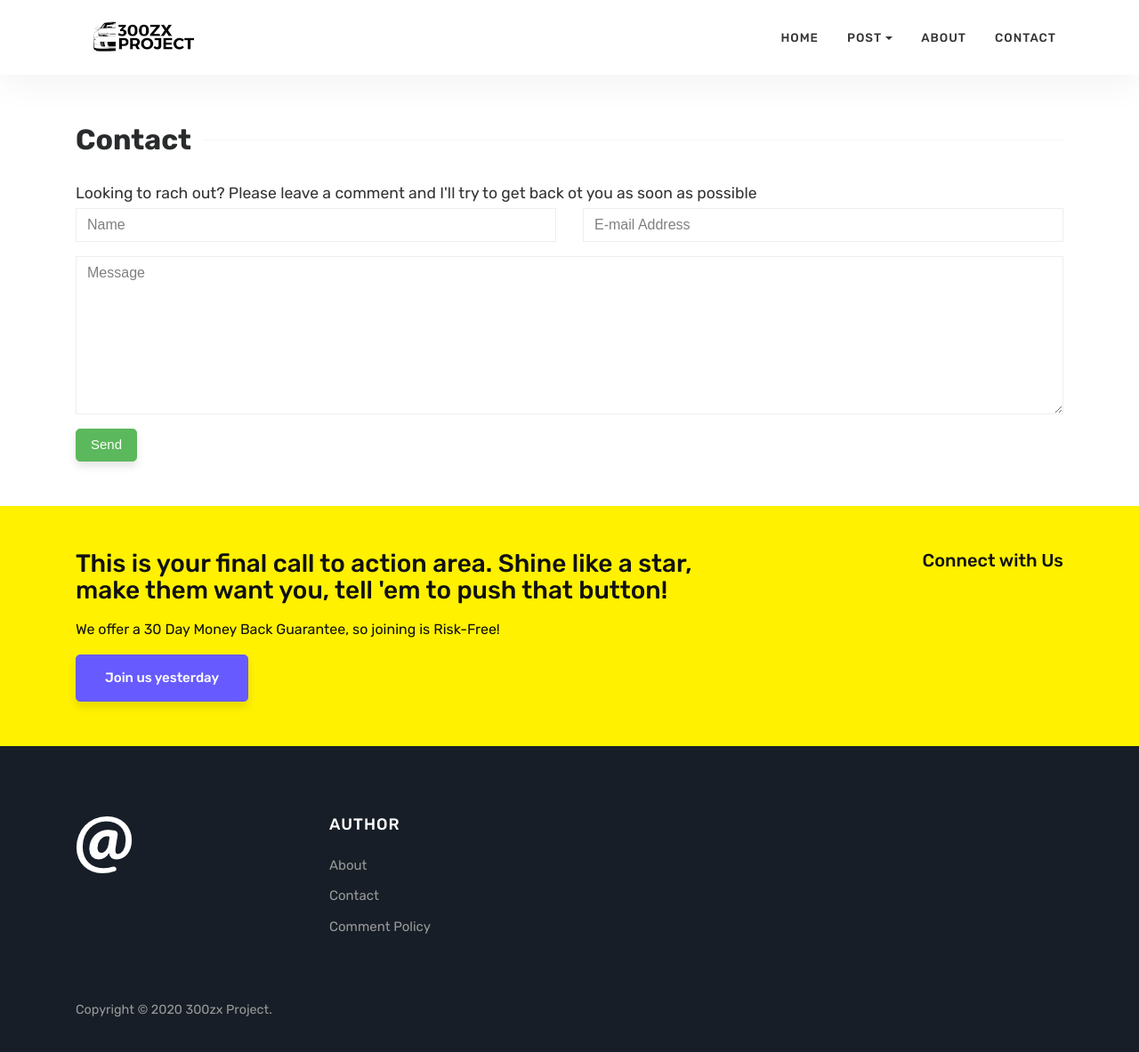
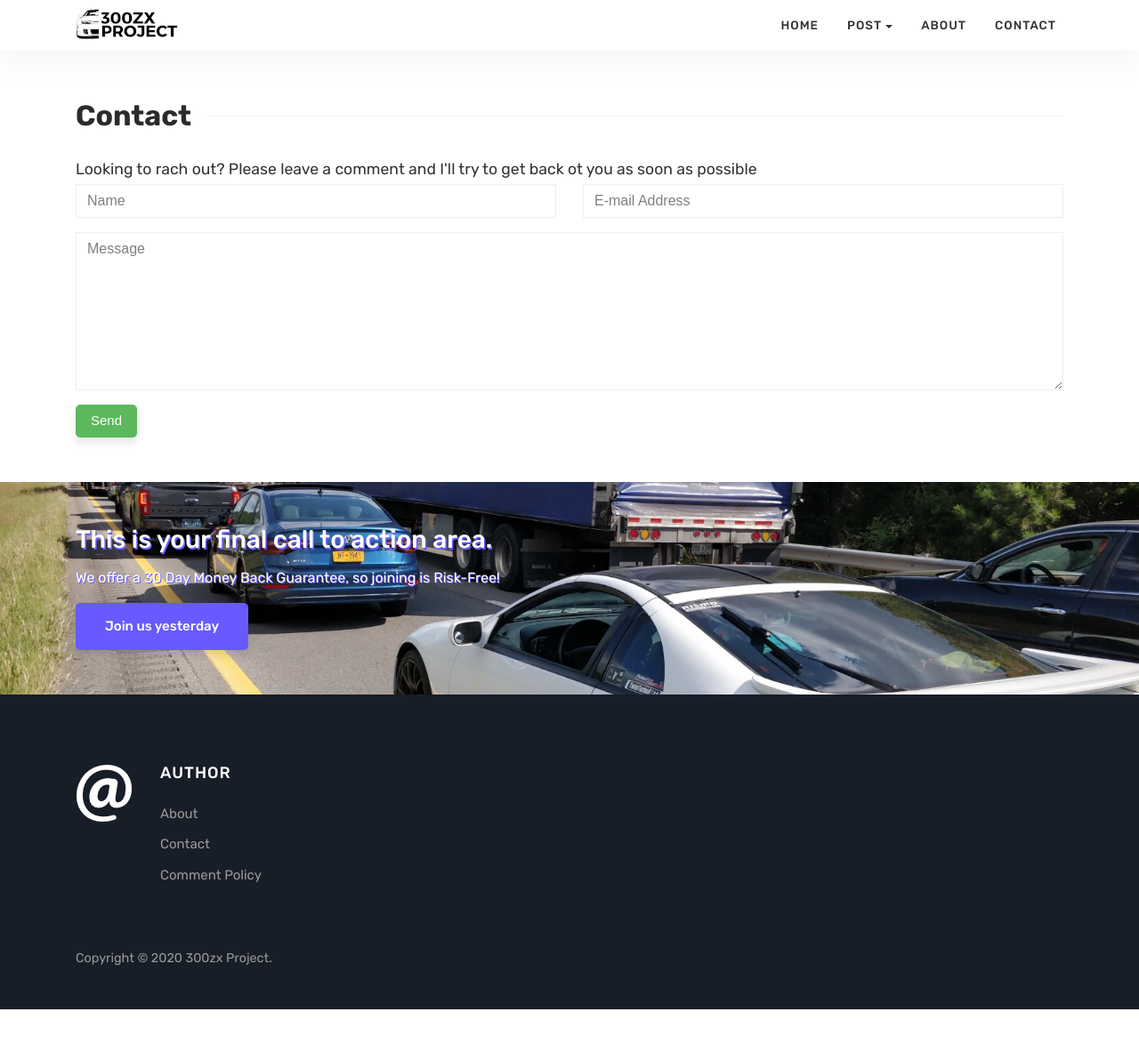
Before and after one commit to 300zxProject/300zxProject.github.io, a Jekyll site: the page built from contact.html, in a window 1280 px wide and 1193 px high. Shown: the top 1183 px of the window at 89% size. Built offline with Jekyll 4.4.1, drawn with Linux system fonts in a browser that asks for light colours.

Commit message:
Updated footed area with image and fixed styling

```diff
--- a/_layouts/default.html
+++ b/_layouts/default.html
@@ -119,12 +119,11 @@
         <div class="container">
             <div class="row justify-content-center">
                 <div class="col-md-8">
-                    <h3>This is your final call to action area. Shine like a star, make them want you, tell 'em to push that button!</h3>
+                    <h3>This is your final call to action area.</h3>
                     <p>We offer a <span>30 Day Money Back Guarantee</span>, so joining is <span class="risk-free">Risk-Free!</span></p>
                     <a class="btn btn-primary btn-lg" href="#">Join us yesterday</a>
                 </div>
-                <div class="col-md-4 text-right footersocial">
-                    <h5>Connect with Us</h5>
+                <div class="col-md-4 text-right footersocial beforefootertext">
                     <!-- ShareThis BEGIN -->
                     <div class="sharethis-inline-follow-buttons"></div>
                     <!-- ShareThis END -->
@@ -140,7 +139,7 @@
         <div class="container">
 
             <div class="row">
-                <div class="col-sm-3">
+                <div class="col-sm-1">
                 <div class="footer-widget">
                 <a href="{{site.url}}/contact">
                 <img src="{{ site.url }}/assets/images/logo-footer.png">
--- a/assets/css/theme.css
+++ b/assets/css/theme.css
@@ -386,12 +386,25 @@ span.post-name a,span.post-read-more a:hover {
     margin-top: 10px;
 }
 .beforefooter {
-    background: #fff100;
+    background-image:url(../images/300zx_footer.webp);
+    background-position: center;
+    background-size: cover;
+    /*background: #fff100;*/
     color: #111;
     padding: 50px 0;
     max-width: 100%;
     margin: 0px auto;
     margin-bottom: -50px; margin-top:50px;
+}
+.beforefooter h3,
+.beforefooter h5 {
+    color: white;
+    text-shadow: 1.5px 1.5px #675bff;
+}
+.beforefooter p,
+.beforefooter span {
+  color: white;
+  text-shadow: 1px 1px #675bff;
 }
 .footer a {color:inherit;}
 .footer a:hover {color:#fff; text-decoration:none;}
```
Also changed, not shown: Gemfile.lock, assets/images/300zx_footer.webp (added), assets/images/300zx_project_single_scaled.png.
